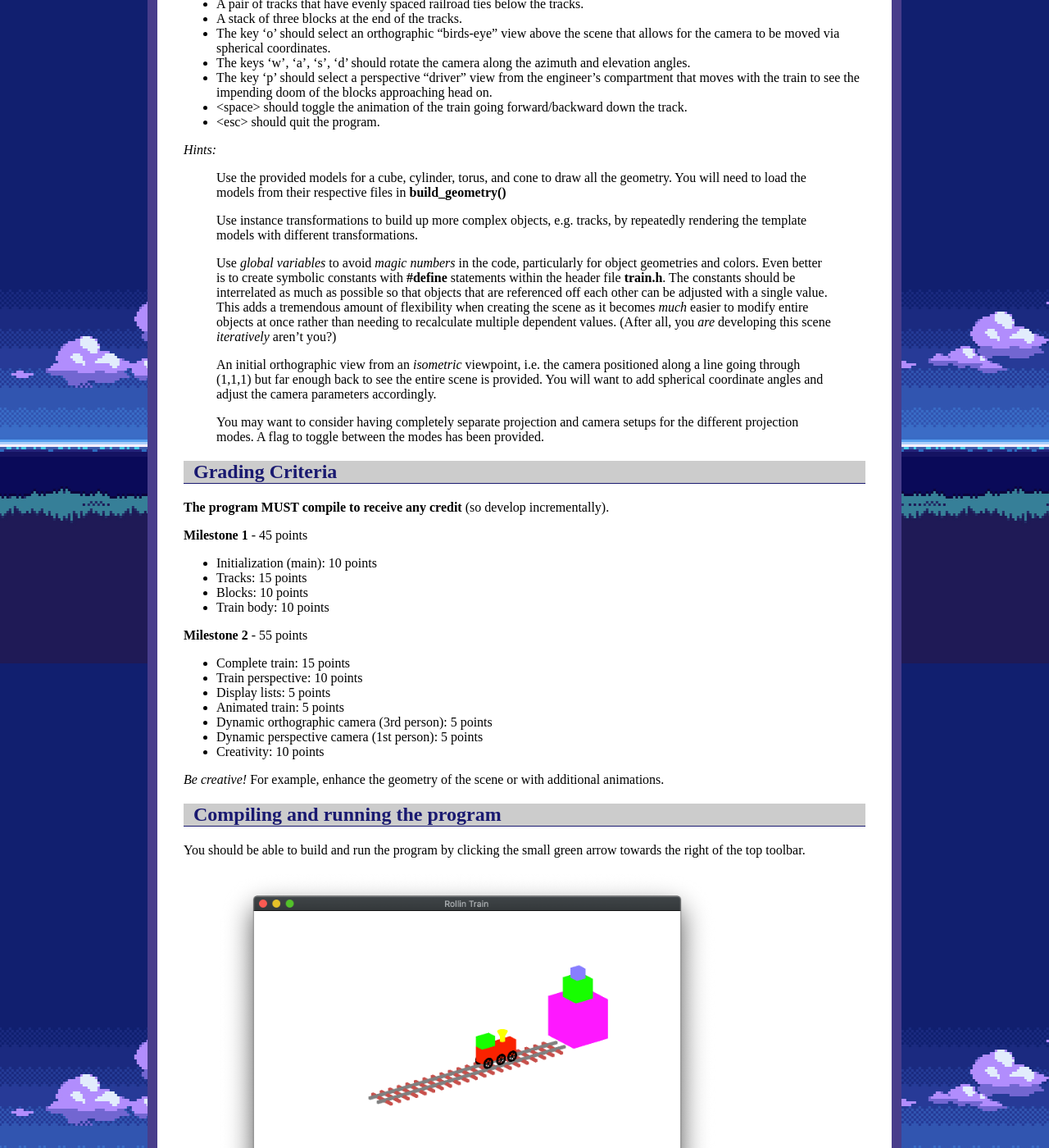
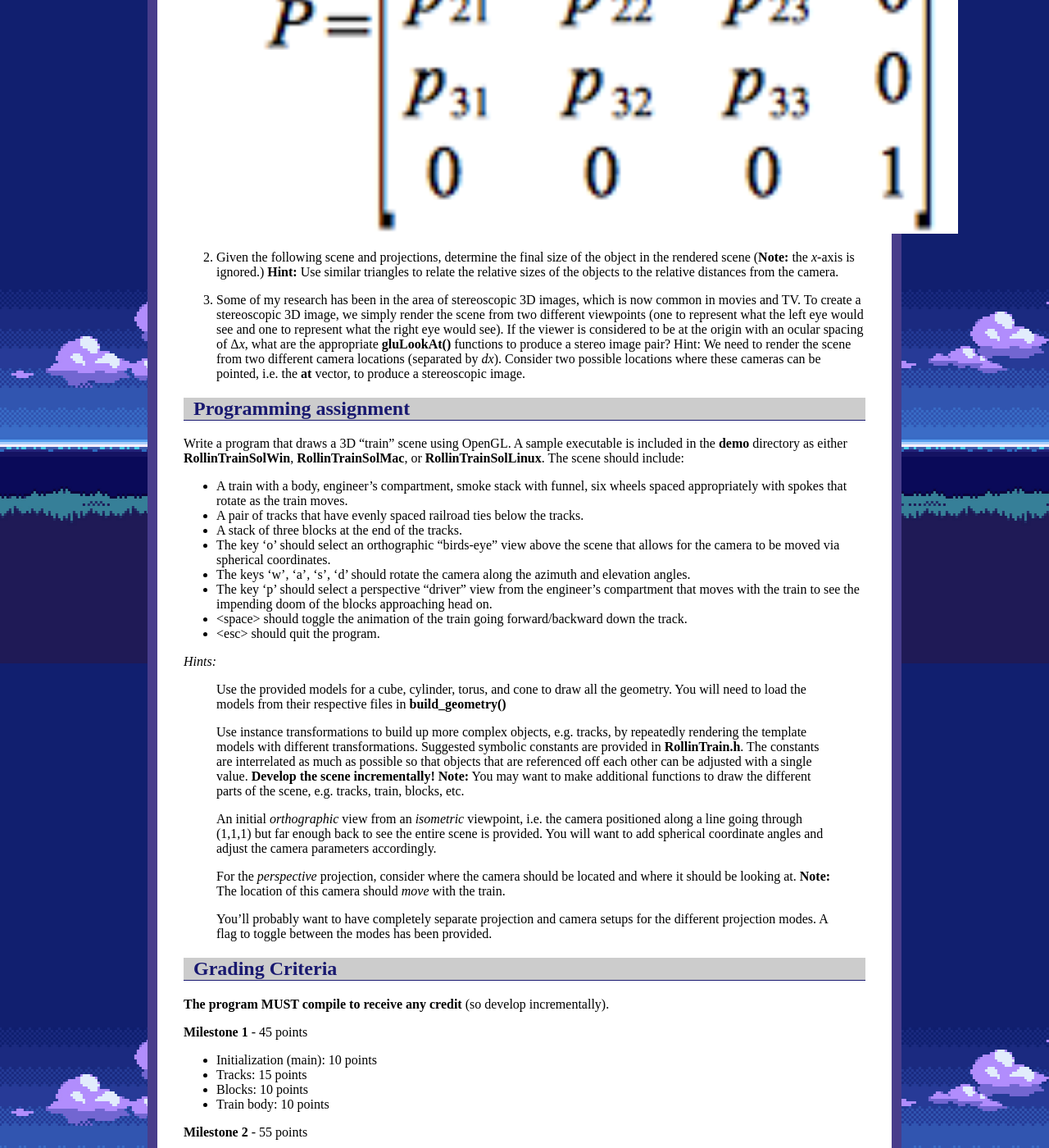
Before and after one commit to ycpcs/cs370-fall2020, a Jekyll site: the page built from assign/assign02.md, in a window 1280 px wide and 1400 px high, scrolled down 991 px. Shown: the whole window at 82% size. Built offline with Jekyll 4.4.1, drawn with Linux system fonts in a browser that asks for light colours; some of the changed text lies outside the part shown.

Commit message:
update assign02
update assign02

```diff
--- a/assign/assign02.md
+++ b/assign/assign02.md
@@ -25,13 +25,17 @@ Open CLion, select **Open or Import** from the main screen (you may need to clos
 
 	> Hint: In order to achieve this projection, we need to find a *transformation matrix* that takes the standard axes and converts them as follows:
 	>
-    > ![image](images/assign02/oblique1.png)
+    > <img src="images/assign02/oblique1.png" alt="Oblique Axes" height="100"/>
+
     >
-    > Use the above axis values to find the *rows* of a (homogeneous) transformation matrix by considering the matrix-vector products
+    > Use the above axis values to find the *rows* of a (homogeneous) transformation matrix by considering the matrix-vector products of the standard axes with the following generic projection matrix
     >
-    > ![image](images/assign02/oblique2.png)
+    > <img src="images/assign02/oblique2.png" alt="Generic Projection Matrix" height="500"/>
 
-4.  Some of my research has been in the area of stereoscopic 3D images, which is now common in movies and TV. To create a stereoscopic 3D image, we simply render the scene from two different viewpoints (one to represent what the left eye would see and one to represent what the right eye would see). If the viewer is considered to be at the origin with an ocular spacing of Δ*x*, what are the appropriate **gluLookAt()** functions to produce a stereo image pair? Hint: We need to render the scene from two different camera locations (separated by *dx*). Consider two possible locations where these cameras can be pointed, i.e. the **at** vector, to produce a stereoscopic image.
+2. Given the following scene and projections, determine the final size of the object in the rendered scene (**Note:** the *x*-axis is ignored.) **Hint:** Use similar triangles to relate the relative sizes of the objects to the relative distances from the camera.
+
+
+3.  Some of my research has been in the area of stereoscopic 3D images, which is now common in movies and TV. To create a stereoscopic 3D image, we simply render the scene from two different viewpoints (one to represent what the left eye would see and one to represent what the right eye would see). If the viewer is considered to be at the origin with an ocular spacing of Δ*x*, what are the appropriate **gluLookAt()** functions to produce a stereo image pair? Hint: We need to render the scene from two different camera locations (separated by *dx*). Consider two possible locations where these cameras can be pointed, i.e. the **at** vector, to produce a stereoscopic image.
 
 ## Programming assignment
 
@@ -50,13 +54,13 @@ Write a program that draws a 3D "train" scene using OpenGL. A sample executable
 
 > Use the provided models for a cube, cylinder, torus, and cone to draw all the geometry. You will need to load the models from their respective files in **build\_geometry()**
 >
-> Use instance transformations to build up more complex objects, e.g. tracks, by repeatedly rendering the template models with different transformations.
+> Use instance transformations to build up more complex objects, e.g. tracks, by repeatedly rendering the template models with different transformations. Suggested symbolic constants are provided in **RollinTrain.h**. The constants are interrelated as much as possible so that objects that are referenced off each other can be adjusted with a single value. **Develop the scene incrementally!** **Note:** You may want to make additional functions to draw the different parts of the scene, e.g. tracks, train, blocks, etc.
 >
-> Use *global variables* to avoid *magic numbers* in the code, particularly for object geometries and colors. Even better is to create symbolic constants with **\#define** statements within the header file **train.h**. The constants should be interrelated as much as possible so that objects that are referenced off each other can be adjusted with a single value. This adds a tremendous amount of flexibility when creating the scene as it becomes *much* easier to modify entire objects at once rather than needing to recalculate multiple dependent values. (After all, you *are* developing this scene *iteratively* aren't you?)
+> An initial *orthographic* view from an *isometric* viewpoint, i.e. the camera positioned along a line going through (1,1,1) but far enough back to see the entire scene is provided. You will want to add spherical coordinate angles and adjust the camera parameters accordingly.
 >
-> An initial orthographic view from an *isometric* viewpoint, i.e. the camera positioned along a line going through (1,1,1) but far enough back to see the entire scene is provided. You will want to add spherical coordinate angles and adjust the camera parameters accordingly.
+> For the *perspective* projection, consider where the camera should be located and where it should be looking at. **Note:** The location of this camera should *move* with the train.
 >
-> You may want to consider having completely separate projection and camera setups for the different projection modes. A flag to toggle between the modes has been provided.
+> You'll probably want to have completely separate projection and camera setups for the different projection modes. A flag to toggle between the modes has been provided.
 
 ## Grading Criteria
 
```
Also changed, not shown: assign/images/assign02/oblique1.png (added), assign/images/assign02/oblique2.png (added), 1 other file.
